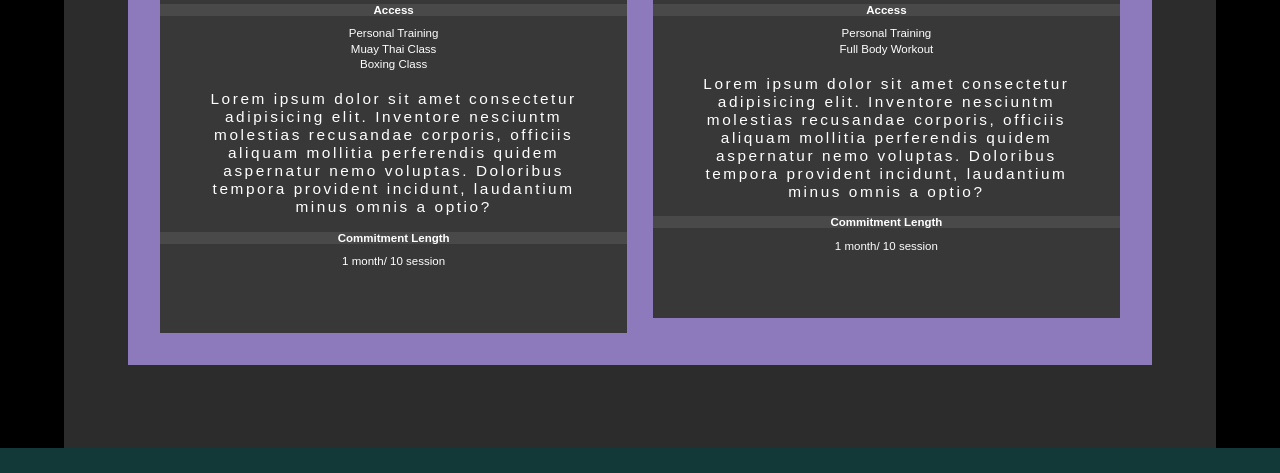
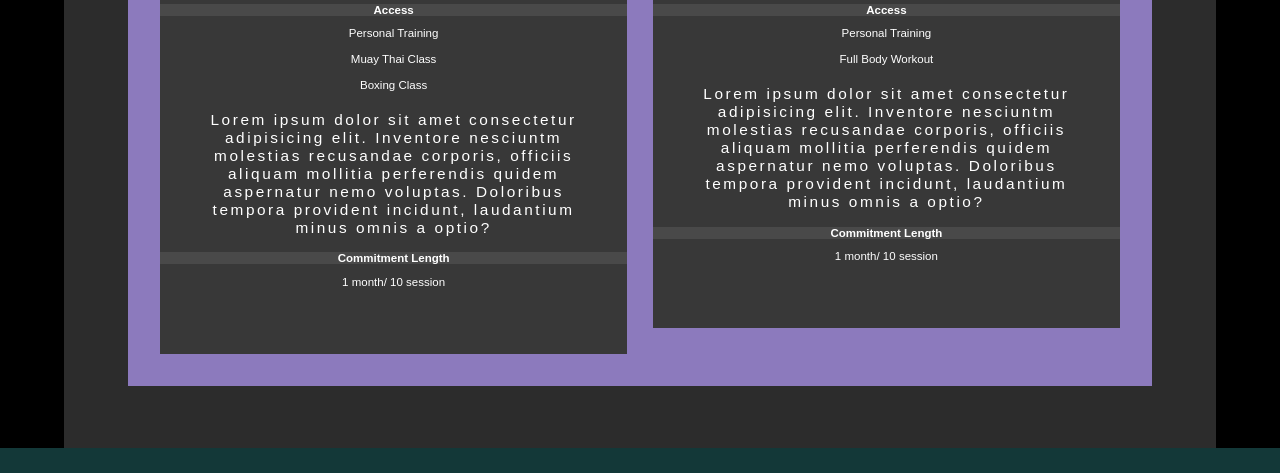
Before and after one commit to Tennrii/mmxp-test, a plain HTML site: page plan.html in a window 1280 px wide. Shown: the part 627-1100 px from the top of the page. Drawn offline with nearby package versions, Linux system fonts and the light colour scheme.

Commit message:
Update plan.html

```diff
--- a/plan.html
+++ b/plan.html
@@ -77,9 +77,10 @@
             <h1 class="pc1h2" style="color: red;margin-top: 0.2vw;">PHP 2500 <span style="color: white; font-size: 0.8vw;">/mth</span></h1>
             <h3 class="pc1h5">Access</h3>
 
-            <p class="pc1h4">Personal Training <br>
-                Muay Thai Class<br>
-                Boxing Class</p>
+            <p class="pc1h4">Personal Training <p>
+                <p class="pc1h4">Muay Thai Class <p>
+                    <p class="pc1h4">Boxing Class <p>
+
 
             <p class="pc1p">Lorem ipsum dolor sit amet consectetur adipisicing elit. Inventore nesciuntm
                 molestias recusandae corporis, officiis aliquam mollitia perferendis quidem
@@ -101,8 +102,9 @@
                 <h1 class="pc1h2" style="color: red;margin-top: 0.2vw;">PHP 2000 <span style="color: white; font-size: 0.8vw;">/mth</span></h1>
                 <h3 class="pc1h5">Access</h3>
 
-                <p class="pc1h4">Personal Training <br>
-                    Full Body Workout<br></p>
+                <p class="pc1h4">Personal Training <p>
+                    <p class="pc1h4">Full Body Workout <p>
+
 
                 <p class="pc1p">Lorem ipsum dolor sit amet consectetur adipisicing elit. Inventore nesciuntm
                     molestias recusandae corporis, officiis aliquam mollitia perferendis quidem
```
